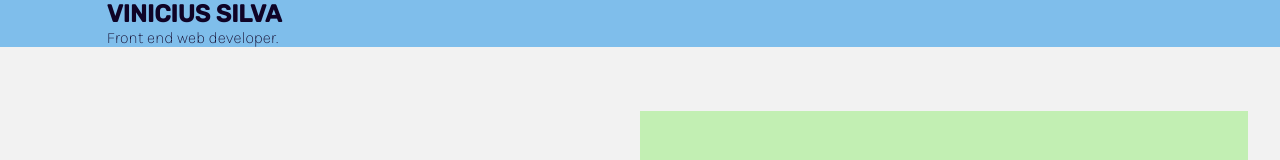
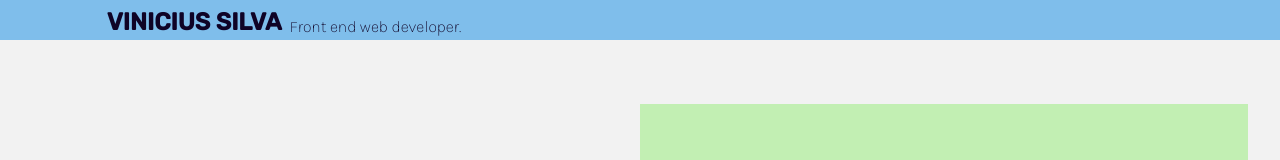
Before and after one commit to vinisp/mysite, a React (Create React App) app: page / in a window 1280 px wide. Shown: the top 160 px of the page. Built offline with nearby package versions, Linux system fonts and the light colour scheme.

Commit message:
footer icones e info de contato falta icone do whatsapp e email

```diff
--- a/src/components/navHeader/style.scss
+++ b/src/components/navHeader/style.scss
@@ -6,7 +6,14 @@ $fontColor: #0F0326;
   color: $fontColor;
   display: grid;
   grid-template-columns: repeat(12, 1fr);
+  height: 40px;
+  padding: 0.5em 0;
   .logoHeader{
     grid-column: 2/-1;
+    display: flex;
+    gap: 0.5em;
+    p{
+      align-self: flex-end;
+    }
   }
 }
```
